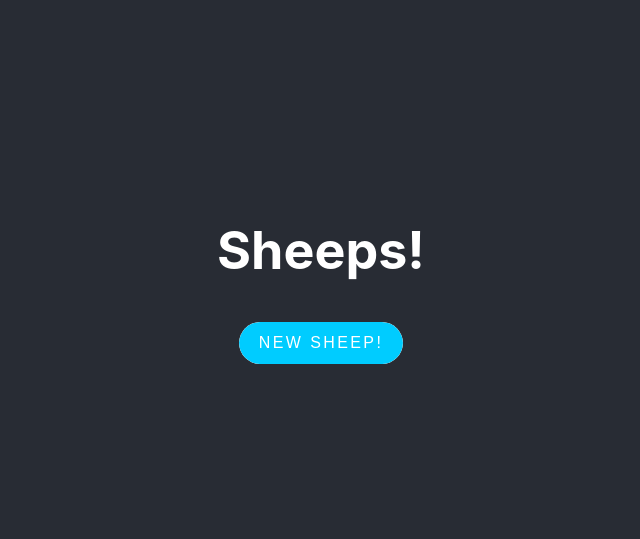
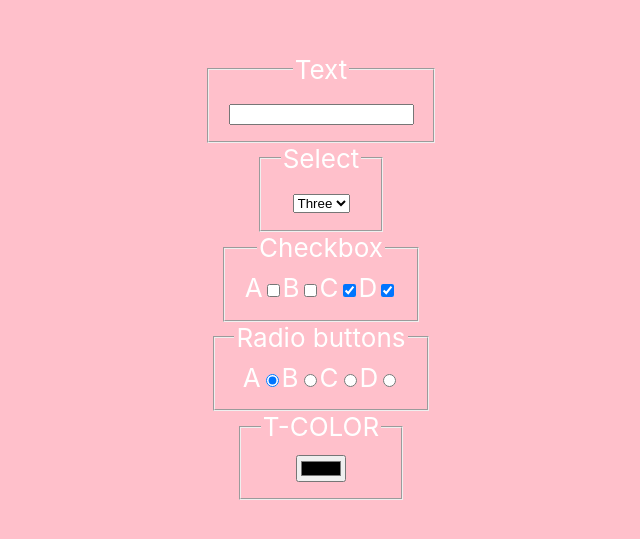
Before and after one commit to LeoGytis/react_start, a React (Create React App) app: page / in a window 1280 px wide. Shown: the part 123-662 px from the top of the page, without its empty margins (319-959 px from the left). Built offline with nearby package versions, Linux system fonts and the light colour scheme.

Commit message:
014 lessone done

```diff
--- a/src/App.jsx
+++ b/src/App.jsx
@@ -1,74 +1,87 @@
-import logo from "./logo.svg";
 import "./App.scss";
-import { useState, useRef, useEffect } from "react";
-import { v4 as uuidv4 } from "uuid";
-import randomColor from "./Functions/randomColor";
+import { useState } from "react";
 
 function App() {
-    const [sheeps, setSheeps] = useState([]);
+    const [text, setText] = useState("");
+    const [select, setSelect] = useState("three");
+    const [cb, setCb] = useState({ a: false, b: false, c: true, d: true });
+    const [radio, setRadio] = useState('a');
 
-    const addSheep = () => {
-        const newSheep = {
-            id: uuidv4(),
-            color: randomColor(),
-            where: "ganykla",
-        };
-        setSheeps([...sheeps, newSheep]);
+    const [color, setColor] = useState('pink');
+
+    const inputText = (e) => {
+        setText(e.target.value);
     };
 
-    const goSheep = (id) => {
+    const cbClick = (value) => {
+        setCb((checkBox) => ({ ...checkBox, [value]: !checkBox[value] }));
+    };
 
-        // setSheeps(a => {
-        //     const avis = a.filter(av => av.id === id)[0];   //[0] grazina masyvo pirma elementa
-        //     avis.where = 'kirpykla';
-        //     const kitos = a.filter(av => av.id !== id);
-        //     return [...kitos, avis];
-        // });
-
-        setSheeps((a) =>
-            a.map((avis) =>
-                avis.id === id ? { ...avis, where: "kirpykla" } : avis
-            )
-        );
-    };
-    const goBackSheep = (id) => {
-        setSheeps((a) =>
-        a.map((avis) =>
-            avis.id === id ? { ...avis, where: "ganykla" } : avis
-        )
-    );
-    };
+    const inputColor = e => {
+        setColor(e.target.value);
+    }
 
     return (
         <div className="App">
-            <header className="App-header">
-                <h1>Sheeps!</h1>
-                <div className="kvc">
-                    {sheeps
-                        .filter((a) => a.where === "kirpykla")
-                        .map((sheep, i) => (
-                            <div
-                                onClick={() => goBackSheep(sheep.id)}
-                                key={sheep.id}
-                                className="kv"
-                                style={{ background: sheep.color }}
-                            ></div>
-                        ))}
-                </div>
-
-                <button onClick={addSheep}>New sheep!</button>
-                <div className="kvc">
-                    {sheeps
-                        .filter((a) => a.where === "ganykla")
-                        .map((sheep, i) => (
-                            <div
-                                onClick={() => goSheep(sheep.id)}
-                                key={sheep.id}
-                                className="kv"
-                                style={{ background: sheep.color }}
-                            ></div>
-                        ))}
-                </div>
+            <header className="App-header" style={{background:color}}>
+                <fieldset>
+                    <legend>Text</legend>
+                    <input
+                        type="text"
+                        onChange={inputText}
+                        value={text}
+                    ></input>
+                </fieldset>
+                <fieldset>
+                    <legend>Select</legend>
+                    <select
+                        value={select}
+                        onChange={(e) => setSelect(e.target.value)}
+                    >
+                        <option value="one">One</option>
+                        <option value="two">Two</option>
+                        <option value="three">Three</option>
+                        <option value="four">Four</option>
+                        <option value="five">Five</option>
+                    </select>
+                </fieldset>
+                <fieldset>
+                    <legend>Checkbox</legend>A
+                    <input
+                        type="checkbox"
+                        onChange={() => cbClick("a")}
+                        checked={cb.a}
+                    ></input>
+                    B
+                    <input
+                        type="checkbox"
+                        onChange={() => cbClick("b")}
+                        checked={cb.b}
+                    ></input>
+                    C
+                    <input
+                        type="checkbox"
+                        onChange={() => cbClick("c")}
+                        checked={cb.c}
+                    ></input>
+                    D
+                    <input
+                        type="checkbox"
+                        onChange={() => cbClick("d")}
+                        checked={cb.d}
+                    ></input>
+                </fieldset>
+                <fieldset>
+                    <legend>Radio buttons</legend>
+                    A<input type="radio" name="r" value="a" onChange={e => setRadio(e.target.value)} checked={radio === 'a'}></input>
+                    B<input type="radio" name="r" value="b" onChange={e => setRadio(e.target.value)} checked={radio === 'b'}></input>
+                    C<input type="radio" name="r" value="c" onChange={e => setRadio(e.target.value)} checked={radio === 'c'}></input>
+                    D<input type="radio" name="r" value="d" onChange={e => setRadio(e.target.value)} checked={radio === 'd'}></input>
+                </fieldset>
+                <fieldset>
+                    <legend>T-COLOR</legend>
+                    <input type="color" onChange={inputColor} value={color}></input>
+                </fieldset>
             </header>
         </div>
     );
```
Also changed, not shown: src/Components/014/App-a.jsx (added, +77 -0 lines).
